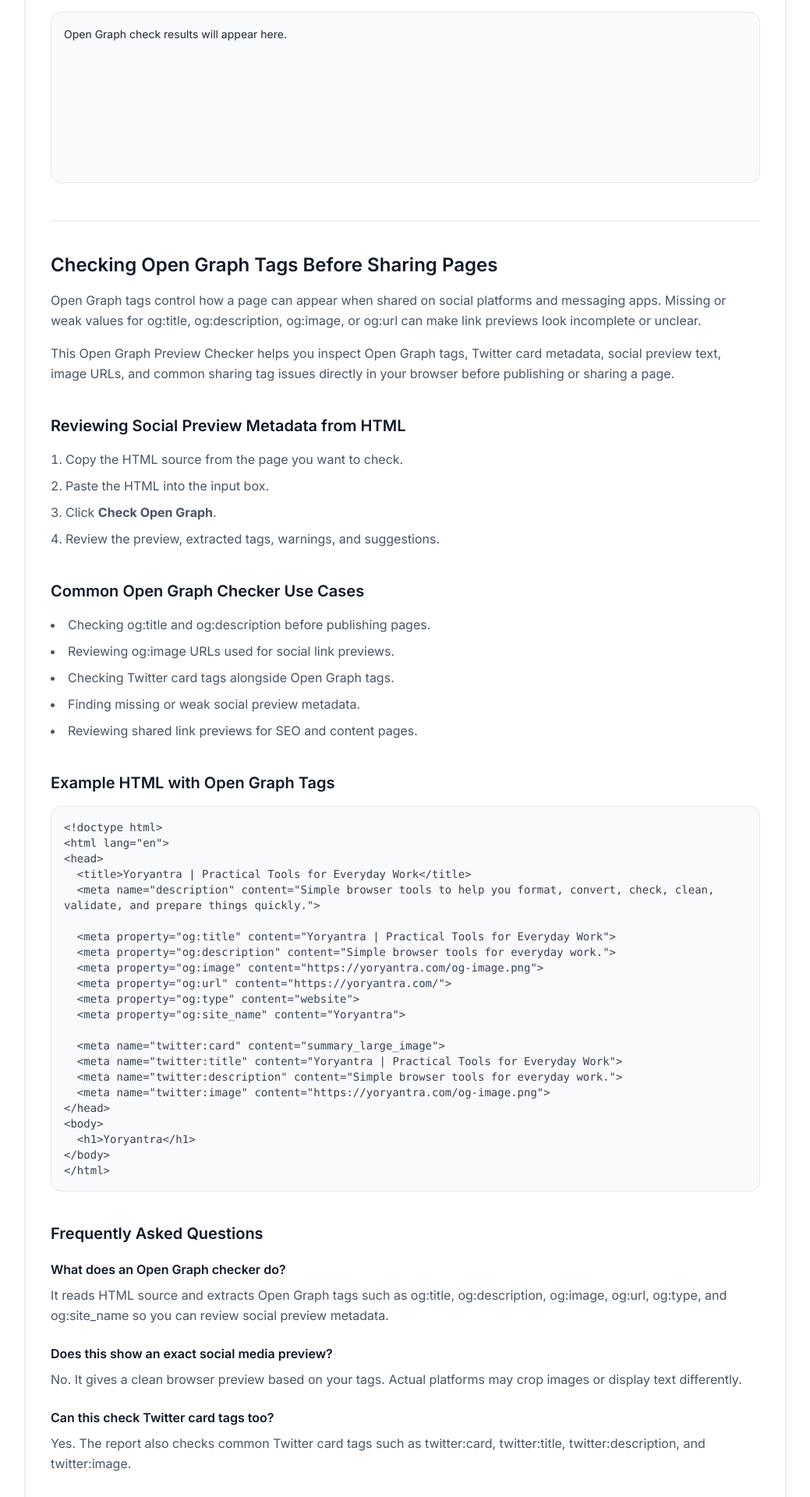
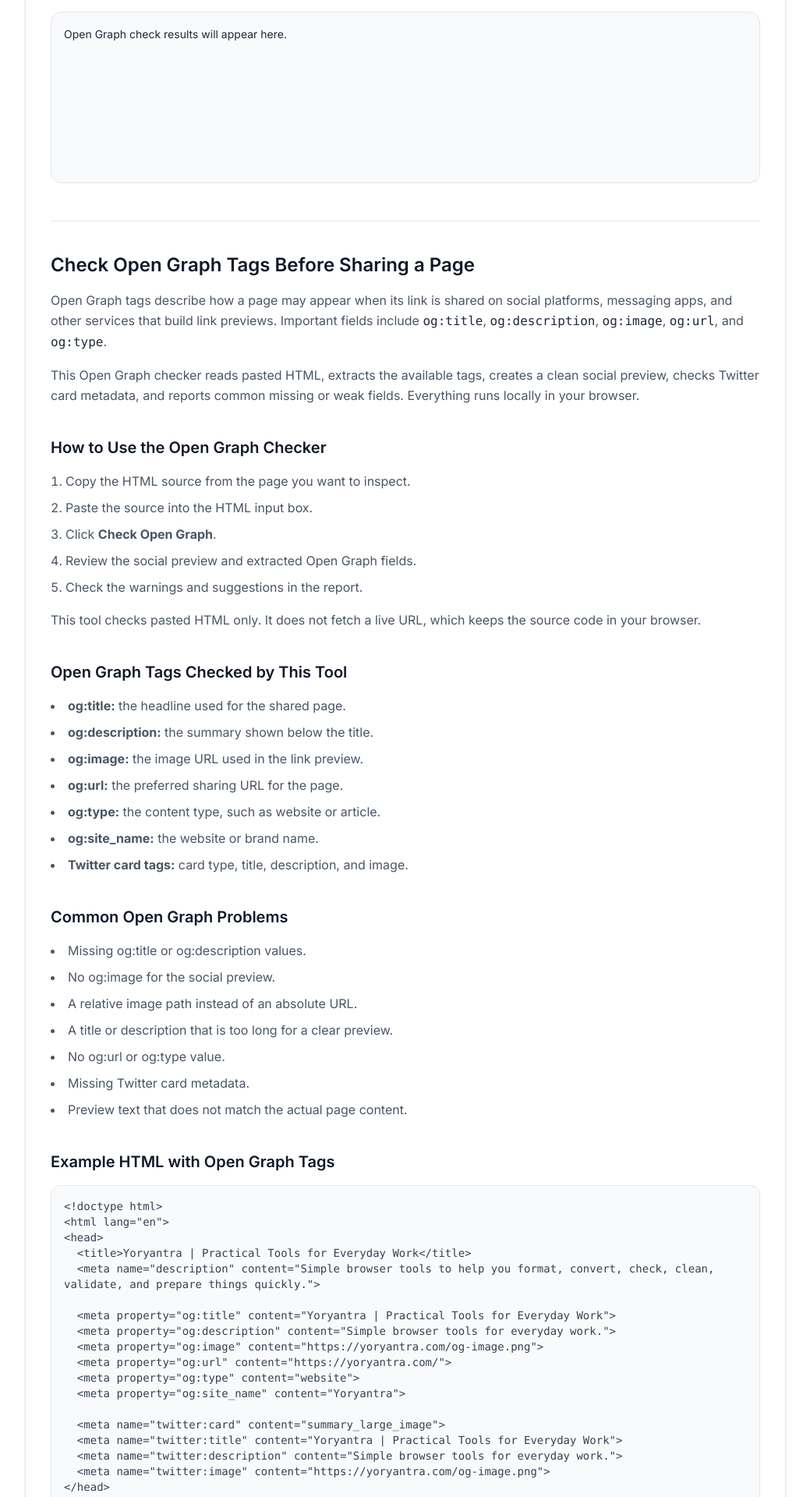
Before and after one commit to vaarunsonawwane-ops/yoryantra-new, a Next.js app: page /tools/open-graph-preview-checker in a window 1280 px wide. Shown: the part 880-2800 px from the top of the page at 78% size, without its empty margins (120-1159 px from the left). Built offline with nearby package versions, Linux system fonts and the light colour scheme.

Commit message:
Open Graph Preview Checker SEO update

```diff
--- a/app/data/tools.tsx
+++ b/app/data/tools.tsx
@@ -629,10 +629,11 @@ export const tools = [
 {
   title: "Open Graph Preview Checker",
   description:
-    "Check Open Graph tags, preview social sharing details, and inspect Twitter card metadata.",
+    "Check Open Graph tags from HTML, preview social sharing metadata, and inspect Twitter card fields and common issues.",
   href: "/tools/open-graph-preview-checker",
   category: "SEO Tools",
 },
+
 
 {
   title: "CSP Analyzer",
--- a/app/tools/open-graph-preview-checker/ToolClient.tsx
+++ b/app/tools/open-graph-preview-checker/ToolClient.tsx
@@ -95,7 +95,7 @@ export default function ToolClient() {
   return (
     <ToolShell
       title="Open Graph Preview Checker"
-      description="Check Open Graph tags, inspect social preview fields, and review Twitter card metadata from HTML source."
+      description="Check Open Graph tags from HTML, preview social sharing metadata, and inspect Twitter card fields directly in your browser."
     >
       <div>
         <label className="block mb-2 text-sm font-medium text-gray-700">
@@ -136,12 +136,12 @@ export default function ToolClient() {
       )}
 
       {preview && (
-        <div className="mt-8">
+        <div className="mt-8 min-w-0">
           <h3 className="text-lg font-semibold text-gray-900">
             Social Preview
           </h3>
 
-          <div className="mt-4 max-w-xl overflow-hidden rounded-2xl border border-gray-200 bg-white shadow-sm">
+          <div className="mt-4 w-full max-w-xl min-w-0 overflow-hidden rounded-2xl border border-gray-200 bg-white shadow-sm">
             <div className="flex min-h-[180px] items-center justify-center bg-gray-100 px-6 text-center text-sm text-gray-500">
               {preview.image ? (
                 <span className="break-all">
@@ -176,8 +176,8 @@ export default function ToolClient() {
       )}
 
       {/* OUTPUT */}
-      <div className="mt-8">
-        <div className="flex items-center justify-between mb-3">
+      <div className="mt-8 min-w-0">
+        <div className="flex items-center justify-between gap-3 mb-3">
           <h3 className="text-lg font-semibold text-gray-900">
             Open Graph Report
           </h3>
@@ -192,7 +192,7 @@ export default function ToolClient() {
           )}
         </div>
 
-        <pre className="yoryantra-output overflow-auto text-sm min-h-[260px] whitespace-pre-wrap break-words">
+        <pre className="yoryantra-output min-h-[260px] min-w-0 overflow-auto whitespace-pre-wrap break-all text-sm">
           {output || "Open Graph check results will appear here."}
         </pre>
       </div>
@@ -201,50 +201,65 @@ export default function ToolClient() {
       <section className="mt-12 border-t border-gray-200 pt-10 space-y-10">
         <div>
           <h2 className="text-2xl font-semibold text-gray-900">
-            Checking Open Graph Tags Before Sharing Pages
+            Check Open Graph Tags Before Sharing a Page
           </h2>
 
           <p className="mt-4 text-gray-600 leading-relaxed">
-            Open Graph tags control how a page can appear when shared on social
-            platforms and messaging apps. Missing or weak values for og:title,
-            og:description, og:image, or og:url can make link previews look
-            incomplete or unclear.
+            Open Graph tags describe how a page may appear when its link is shared on social platforms, messaging apps, and other services that build link previews. Important fields include <span className="font-mono text-gray-800">og:title</span>, <span className="font-mono text-gray-800">og:description</span>, <span className="font-mono text-gray-800">og:image</span>, <span className="font-mono text-gray-800">og:url</span>, and <span className="font-mono text-gray-800">og:type</span>.
           </p>
 
           <p className="mt-4 text-gray-600 leading-relaxed">
-            This Open Graph Preview Checker helps you inspect Open Graph tags,
-            Twitter card metadata, social preview text, image URLs, and common
-            sharing tag issues directly in your browser before publishing or
-            sharing a page.
+            This Open Graph checker reads pasted HTML, extracts the available tags, creates a clean social preview, checks Twitter card metadata, and reports common missing or weak fields. Everything runs locally in your browser.
           </p>
         </div>
 
         <div>
           <h2 className="text-xl font-semibold text-gray-900">
-            Reviewing Social Preview Metadata from HTML
+            How to Use the Open Graph Checker
           </h2>
 
           <ol className="mt-4 list-decimal list-inside space-y-2 text-gray-600 leading-relaxed">
-            <li>Copy the HTML source from the page you want to check.</li>
-            <li>Paste the HTML into the input box.</li>
-            <li>
-              Click <strong>Check Open Graph</strong>.
-            </li>
-            <li>Review the preview, extracted tags, warnings, and suggestions.</li>
+            <li>Copy the HTML source from the page you want to inspect.</li>
+            <li>Paste the source into the HTML input box.</li>
+            <li>Click <strong>Check Open Graph</strong>.</li>
+            <li>Review the social preview and extracted Open Graph fields.</li>
+            <li>Check the warnings and suggestions in the report.</li>
           </ol>
+
+          <p className="mt-4 text-gray-600 leading-relaxed">
+            This tool checks pasted HTML only. It does not fetch a live URL, which keeps the source code in your browser.
+          </p>
         </div>
 
         <div>
           <h2 className="text-xl font-semibold text-gray-900">
-            Common Open Graph Checker Use Cases
+            Open Graph Tags Checked by This Tool
           </h2>
 
           <ul className="mt-4 list-disc list-inside space-y-2 text-gray-600 leading-relaxed">
-            <li>Checking og:title and og:description before publishing pages.</li>
-            <li>Reviewing og:image URLs used for social link previews.</li>
-            <li>Checking Twitter card tags alongside Open Graph tags.</li>
-            <li>Finding missing or weak social preview metadata.</li>
-            <li>Reviewing shared link previews for SEO and content pages.</li>
+            <li><strong>og:title:</strong> the headline used for the shared page.</li>
+            <li><strong>og:description:</strong> the summary shown below the title.</li>
+            <li><strong>og:image:</strong> the image URL used in the link preview.</li>
+            <li><strong>og:url:</strong> the preferred sharing URL for the page.</li>
+            <li><strong>og:type:</strong> the content type, such as website or article.</li>
+            <li><strong>og:site_name:</strong> the website or brand name.</li>
+            <li><strong>Twitter card tags:</strong> card type, title, description, and image.</li>
+          </ul>
+        </div>
+
+        <div>
+          <h2 className="text-xl font-semibold text-gray-900">
+            Common Open Graph Problems
+          </h2>
+
+          <ul className="mt-4 list-disc list-inside space-y-2 text-gray-600 leading-relaxed">
+            <li>Missing og:title or og:description values.</li>
+            <li>No og:image for the social preview.</li>
+            <li>A relative image path instead of an absolute URL.</li>
+            <li>A title or description that is too long for a clear preview.</li>
+            <li>No og:url or og:type value.</li>
+            <li>Missing Twitter card metadata.</li>
+            <li>Preview text that does not match the actual page content.</li>
           </ul>
         </div>
 
@@ -262,6 +277,20 @@ export default function ToolClient() {
 
         <div>
           <h2 className="text-xl font-semibold text-gray-900">
+            Why a Social Preview May Look Different
+          </h2>
+
+          <p className="mt-4 text-gray-600 leading-relaxed">
+            Social platforms may crop images, shorten text, cache older metadata, or apply their own layout rules. This checker shows a practical browser preview based on the tags in your HTML, but it cannot guarantee an exact platform-specific result.
+          </p>
+
+          <p className="mt-4 text-gray-600 leading-relaxed">
+            After changing Open Graph tags on a live page, some platforms may continue showing an older cached preview until they refresh the page metadata.
+          </p>
+        </div>
+
+        <div>
+          <h2 className="text-xl font-semibold text-gray-900">
             Frequently Asked Questions
           </h2>
 
@@ -270,45 +299,53 @@ export default function ToolClient() {
               <h3 className="font-semibold text-gray-900">
                 What does an Open Graph checker do?
               </h3>
-
               <p className="mt-2 text-gray-600 leading-relaxed">
-                It reads HTML source and extracts Open Graph tags such as
-                og:title, og:description, og:image, og:url, og:type, and
-                og:site_name so you can review social preview metadata.
+                It reads HTML and extracts Open Graph metadata so you can inspect the title, description, image, URL, type, site name, and common issues.
               </p>
             </div>
 
             <div>
               <h3 className="font-semibold text-gray-900">
-                Does this show an exact social media preview?
+                What is an Open Graph preview?
               </h3>
-
               <p className="mt-2 text-gray-600 leading-relaxed">
-                No. It gives a clean browser preview based on your tags. Actual
-                platforms may crop images or display text differently.
+                It is a visual representation of how a shared page may appear using its Open Graph title, description, image, site name, and URL.
               </p>
             </div>
 
             <div>
               <h3 className="font-semibold text-gray-900">
-                Can this check Twitter card tags too?
+                Does this test a live URL?
               </h3>
-
               <p className="mt-2 text-gray-600 leading-relaxed">
-                Yes. The report also checks common Twitter card tags such as
-                twitter:card, twitter:title, twitter:description, and
-                twitter:image.
+                No. Paste the page HTML into the tool. It does not make a request to the live website.
               </p>
             </div>
 
             <div>
               <h3 className="font-semibold text-gray-900">
-                Is my HTML uploaded to a server?
+                Can it check Twitter card tags?
               </h3>
+              <p className="mt-2 text-gray-600 leading-relaxed">
+                Yes. The report checks twitter:card, twitter:title, twitter:description, and twitter:image.
+              </p>
+            </div>
 
+            <div>
+              <h3 className="font-semibold text-gray-900">
+                Why is my social image not appearing?
+              </h3>
               <p className="mt-2 text-gray-600 leading-relaxed">
-                No. The Open Graph check happens directly in your browser. Your
-                HTML source is not uploaded to a server.
+                The tag may be missing, the image URL may be relative or inaccessible, or the platform may still be using cached metadata.
+              </p>
+            </div>
+
+            <div>
+              <h3 className="font-semibold text-gray-900">
+                Is my HTML uploaded anywhere?
+              </h3>
+              <p className="mt-2 text-gray-600 leading-relaxed">
+                No. The Open Graph check runs directly in your browser.
               </p>
             </div>
           </div>
@@ -346,6 +383,13 @@ export default function ToolClient() {
               className="yoryantra-btn-outline"
             >
               Canonical URL Checker
+            </Link>
+
+            <Link
+              href="/tools/meta-description-length-checker"
+              className="yoryantra-btn-outline"
+            >
+              Meta Description Length Checker
             </Link>
           </div>
         </div>
--- a/app/tools/open-graph-preview-checker/page.tsx
+++ b/app/tools/open-graph-preview-checker/page.tsx
@@ -1,21 +1,22 @@
 import ToolClient from "./ToolClient";
 
 export const metadata = {
-  title: "Open Graph Preview Checker | Check OG Tags Online | Yoryantra",
+  title: "Open Graph Checker & Social Preview Tool | Yoryantra",
 
   description:
-    "Check Open Graph tags from HTML, preview social sharing details, inspect og:title, og:description, og:image, og:url, and Twitter card tags in your browser.",
+    "Check Open Graph tags from HTML, preview social sharing metadata, and inspect og:title, og:description, og:image, og:url, and Twitter card tags.",
 
   keywords: [
+    "open graph checker",
+    "open graph check",
+    "open graph tester",
     "open graph preview checker",
-    "open graph checker",
-    "og tag checker",
-    "og preview tool",
-    "social preview checker",
+    "OG tag checker",
+    "OG preview tool",
+    "social media preview checker",
     "check open graph tags",
-    "twitter card checker",
+    "Twitter card checker",
     "open graph validator",
-    "seo tools",
   ],
 
   alternates: {
@@ -23,10 +24,10 @@ export const metadata = {
   },
 
   openGraph: {
-    title: "Open Graph Preview Checker | Check OG Tags Online | Yoryantra",
+    title: "Open Graph Checker & Social Preview Tool | Yoryantra",
 
     description:
-      "Check Open Graph tags from HTML, preview social sharing details, inspect og:title, og:description, og:image, og:url, and Twitter card tags in your browser.",
+      "Check Open Graph tags from HTML, preview social sharing metadata, and inspect og:title, og:description, og:image, og:url, and Twitter card tags.",
 
     url: "https://yoryantra.com/tools/open-graph-preview-checker",
 
@@ -38,10 +39,10 @@ export const metadata = {
   twitter: {
     card: "summary_large_image",
 
-    title: "Open Graph Preview Checker | Check OG Tags Online | Yoryantra",
+    title: "Open Graph Checker & Social Preview Tool | Yoryantra",
 
     description:
-      "Check Open Graph tags from HTML, preview social sharing details, inspect og:title, og:description, og:image, og:url, and Twitter card tags in your browser.",
+      "Check Open Graph tags from HTML, preview social sharing metadata, and inspect og:title, og:description, og:image, og:url, and Twitter card tags.",
   },
 };
 
```
